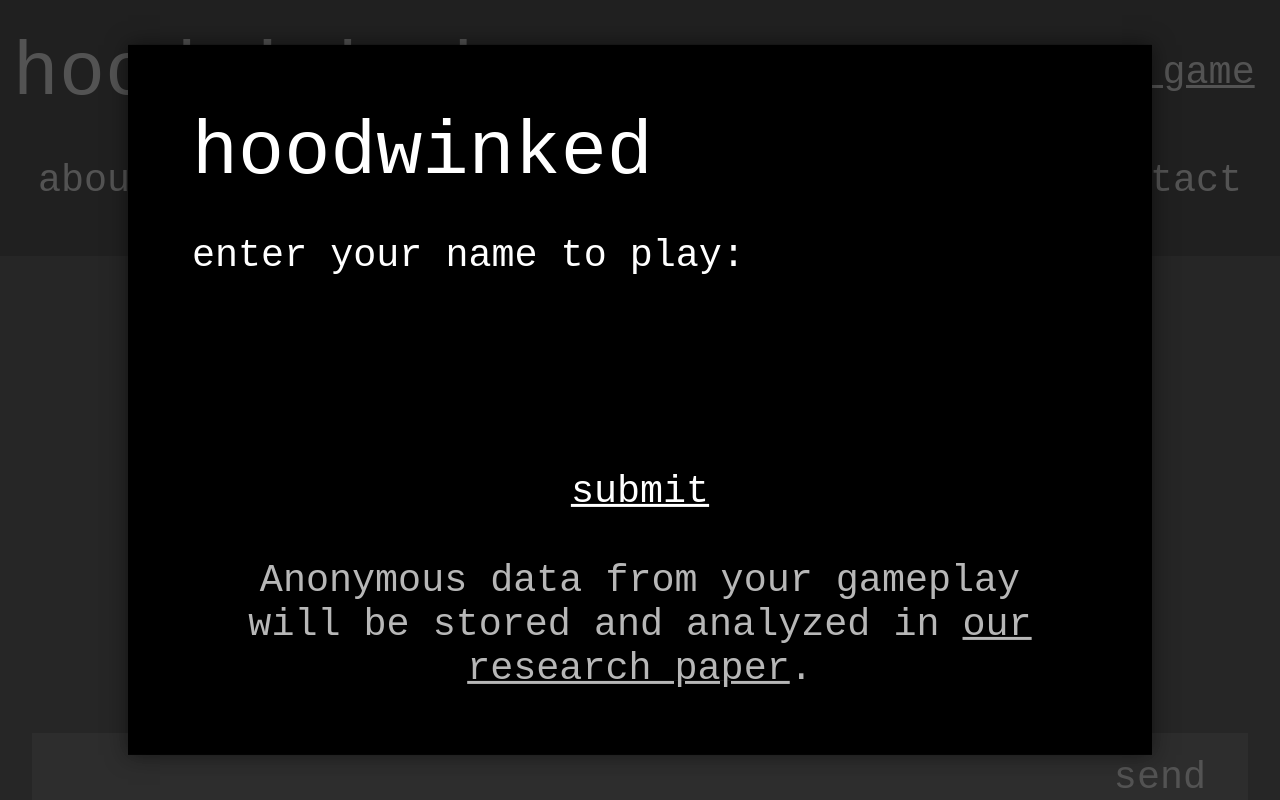
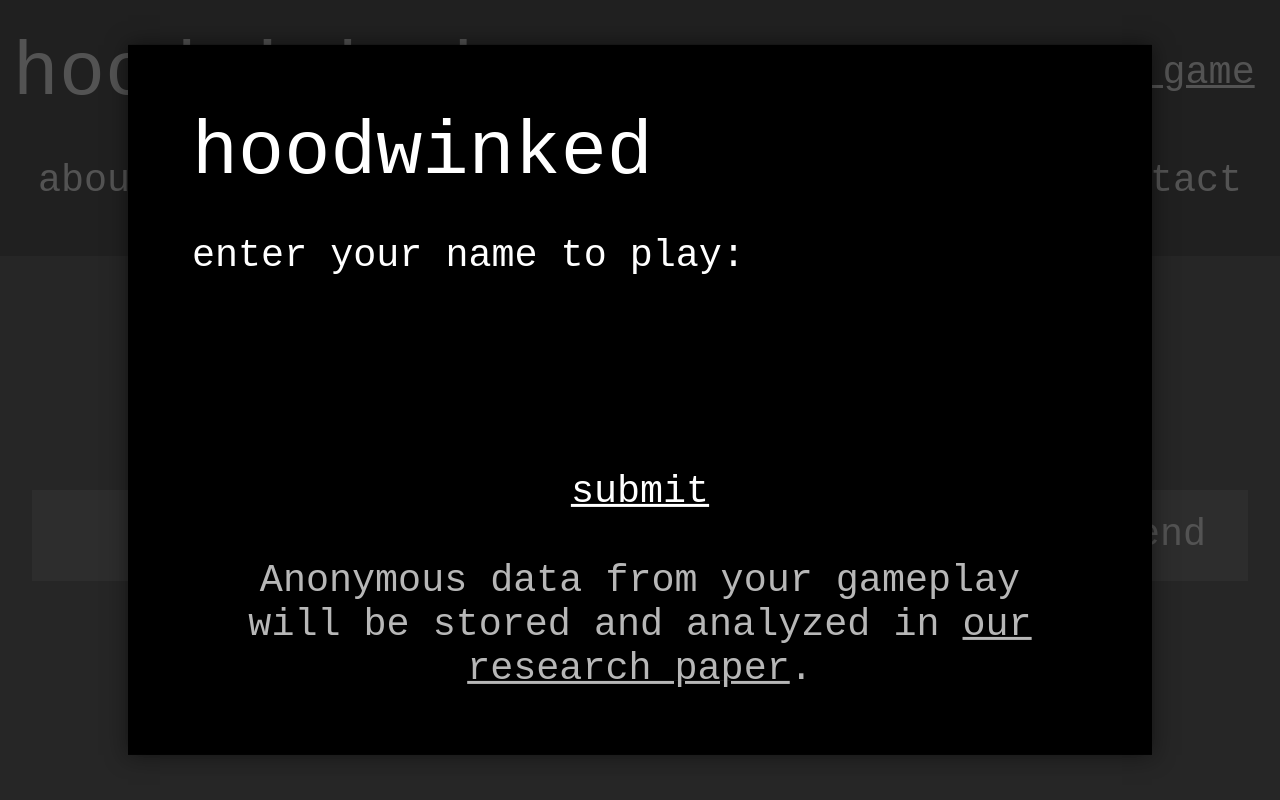
Before and after one commit to aogara-ds/hoodwinked-website, a Next.js app in the folder frontend/: page / in a window 1280 px wide. Built offline with nearby package versions, Linux system fonts and the light colour scheme.

Commit message:
percents, not vh

```diff
--- a/frontend/styles/chat.module.css
+++ b/frontend/styles/chat.module.css
@@ -143,21 +143,21 @@
 
 @media only screen and (max-width: 1290px) {
     .window {
-        height: calc(100vh - 20vw);
+        height: calc(100% - 20vw);
         top: 20vw;
     }
 
     .history {
         left: 2.5%;
         width: 90%;
-        height: calc(90vh - 20vw); /* subtract 20vw to account for the space taken by .window */
+        height: calc(90% - 20vw); /* subtract 20vw to account for the space taken by .window */
         padding: 2.5%;
     }
 
     .input {
         padding: 2.5%;
         left: 2.5%;
-        top: calc(95vh - 20vw - 5%); /* subtract 20vw and 5% to account for the space taken by .window and .history */
+        top: calc(95% - 20vw - 5%); /* subtract 20vw and 5% to account for the space taken by .window and .history */
         height: 5%;
         width: 90%;
     }
```
